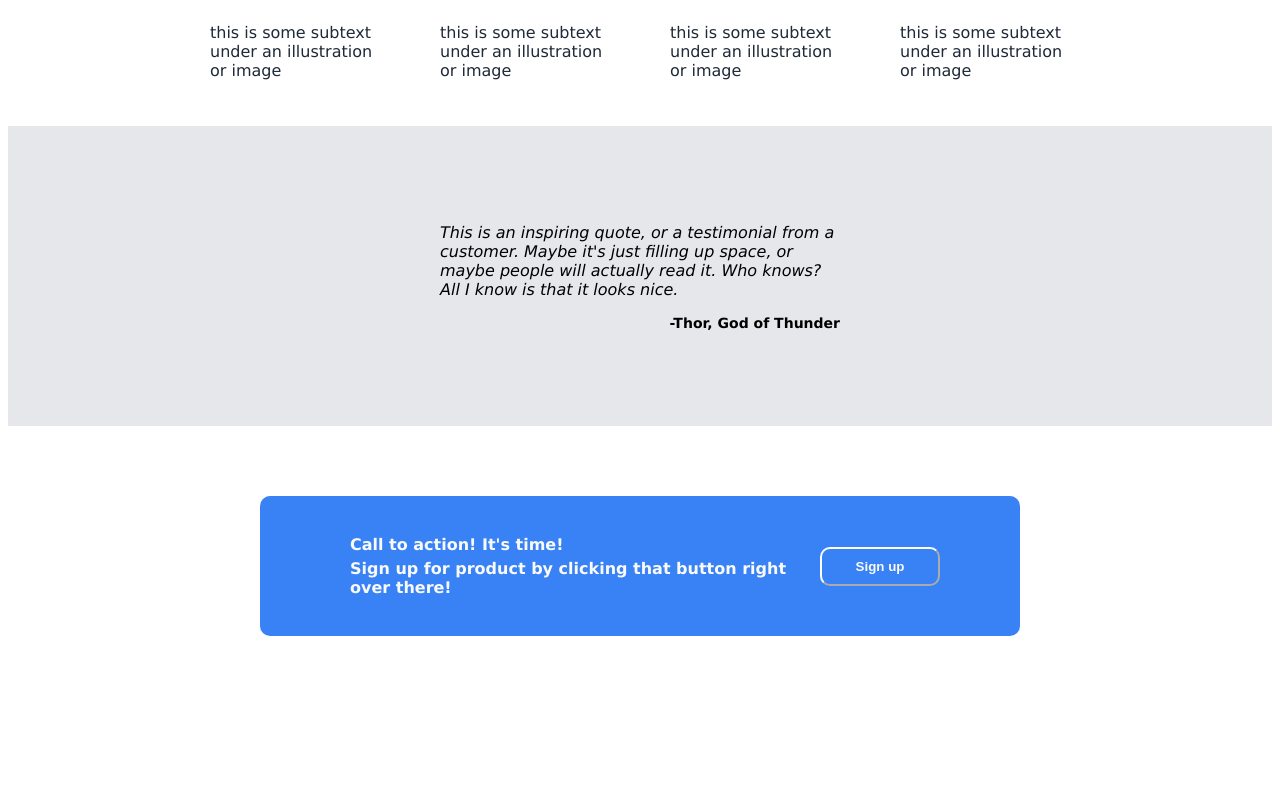
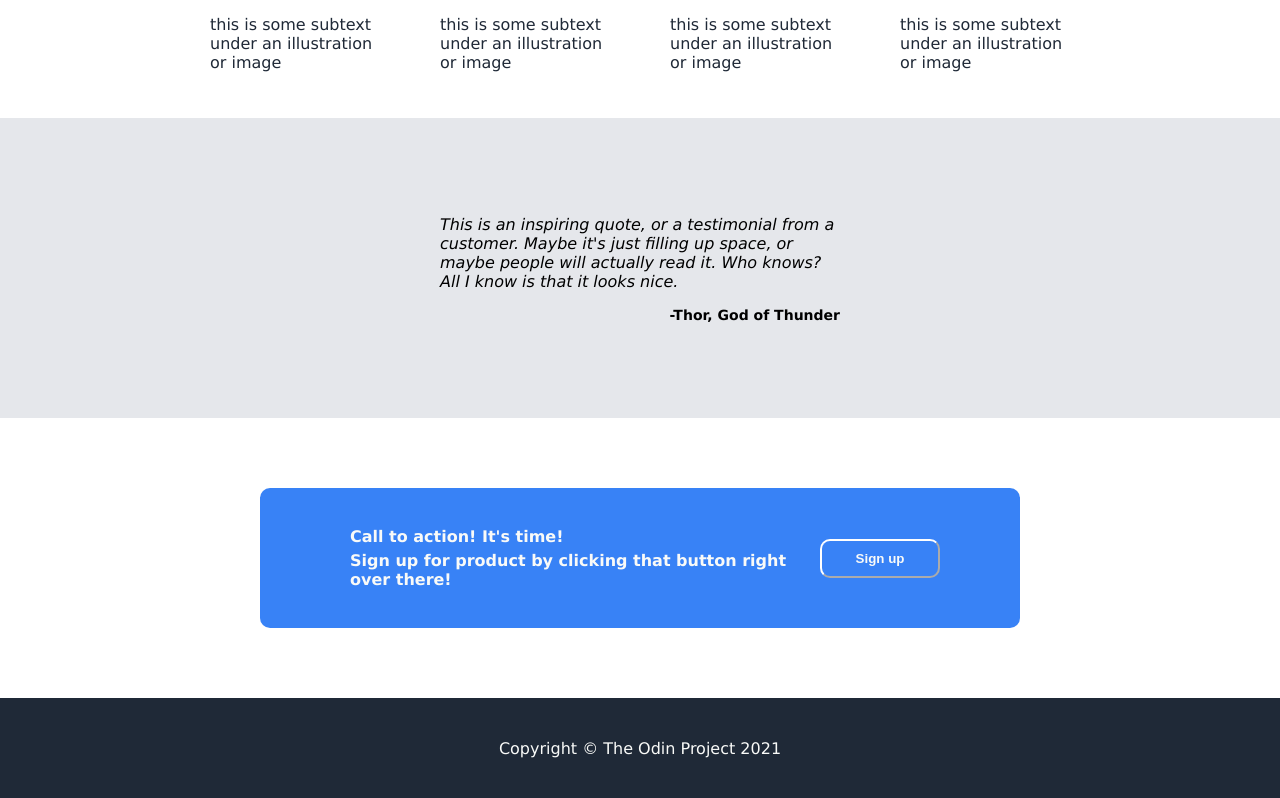
Before and after one commit to asparts/Odin-project, a plain HTML site: page landing-page/index.html in a window 1280 px wide. Shown: the part 774-1572 px from the top of the page. Before the commit the page ends 1488 px from the top, so only its background shows below. Drawn offline with Linux system fonts and the light colour scheme.

Commit message:
landing-page footer

```diff
--- a/landing-page/index.html
+++ b/landing-page/index.html
@@ -73,5 +73,9 @@
     </div>
 </div>
 
+<div class="footer">
+    <div class="footer-text">Copyright &copy; The Odin Project 2021</div>
+</div>
+
 </body>
 </html>
--- a/landing-page/style.css
+++ b/landing-page/style.css
@@ -1,5 +1,7 @@
 body{
     font-family:Verdana, Geneva, Tahoma, sans-serif;
+    margin: 0;
+    padding: 0;
 }
 ul{
     display: flex;
@@ -180,3 +182,11 @@ a{
     color:#F9FAF8;
     margin-top: 5px;
 }
+.footer{
+    height: 100px;
+    display:flex;
+    justify-content: center;
+    align-items: center;
+    background-color: #1F2937;
+    color:#F9FAF8;
+}
```
